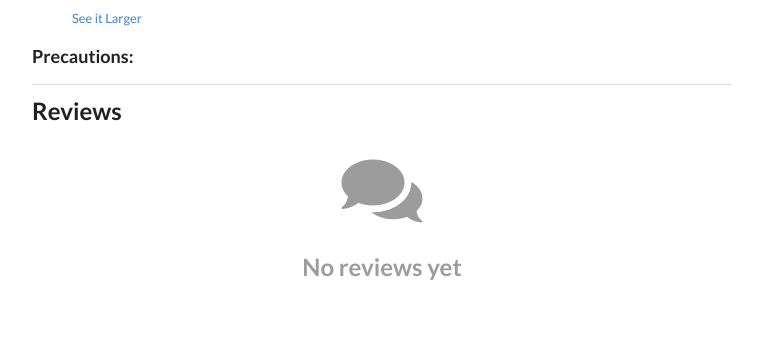
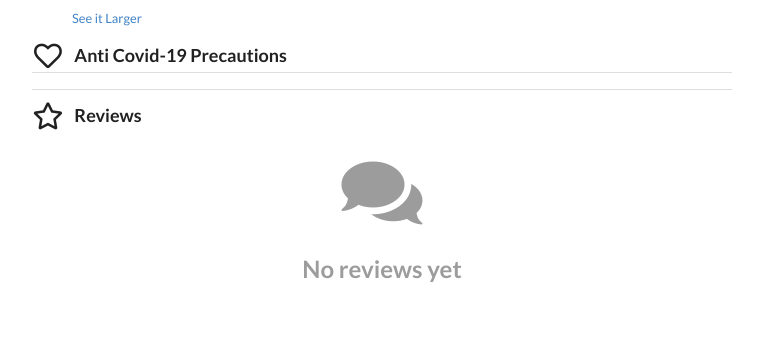
Before and after one commit to reuseman/GoOutSafe, a Flask app: template monolith/templates/restaurantsheet.html in a window 1280 px wide. Shown: the part 917-1256 px from the top of the page, without its empty margins (258-1021 px from the left). Run offline with Flask 2, Linux system fonts and the light colour scheme; the template is opened without the code that fills it: values that come from a table or form of the project are taken from there, others are empty.

Commit message:
added icons to precautions and reviews

```diff
--- a/monolith/templates/restaurantsheet.html
+++ b/monolith/templates/restaurantsheet.html
@@ -41,7 +41,12 @@
 </ul>
 
 <section>
-    <h3>Precautions:</h3>
+    <h3 class="ui dividing header">
+        <i class="heart outline icon"></i>
+        <div class="content">
+            Anti Covid-19 Precautions
+        </div>
+    </h3>
     <ul>
         {% for precaution in precautions %}
         <li>
@@ -52,7 +57,12 @@
 </section>
 <div class="ui divider"></div>
 <article>
-    <h2 class="ui header">Reviews</h2>
+    <h3 class="ui  header">
+        <i class="star outline icon"></i>
+        <div class="content">
+            Reviews
+        </div>
+    </h3>
     {% if not reviews %}
     <h2 class="ui icon header center aligned disabled">
         <i class="comments icon"></i>
```
